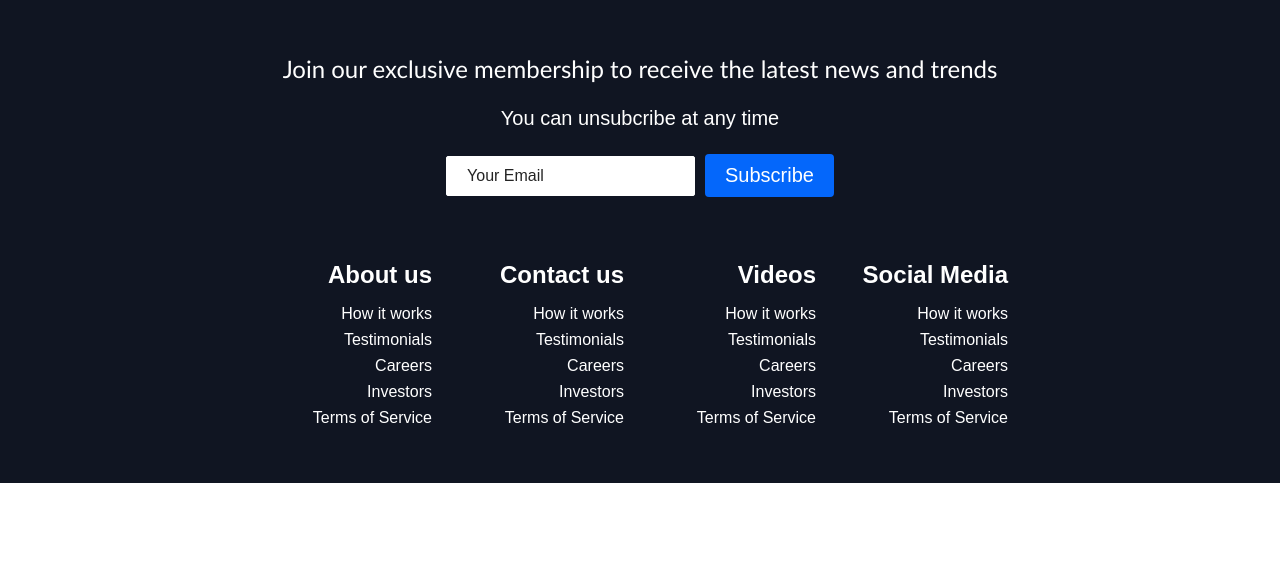
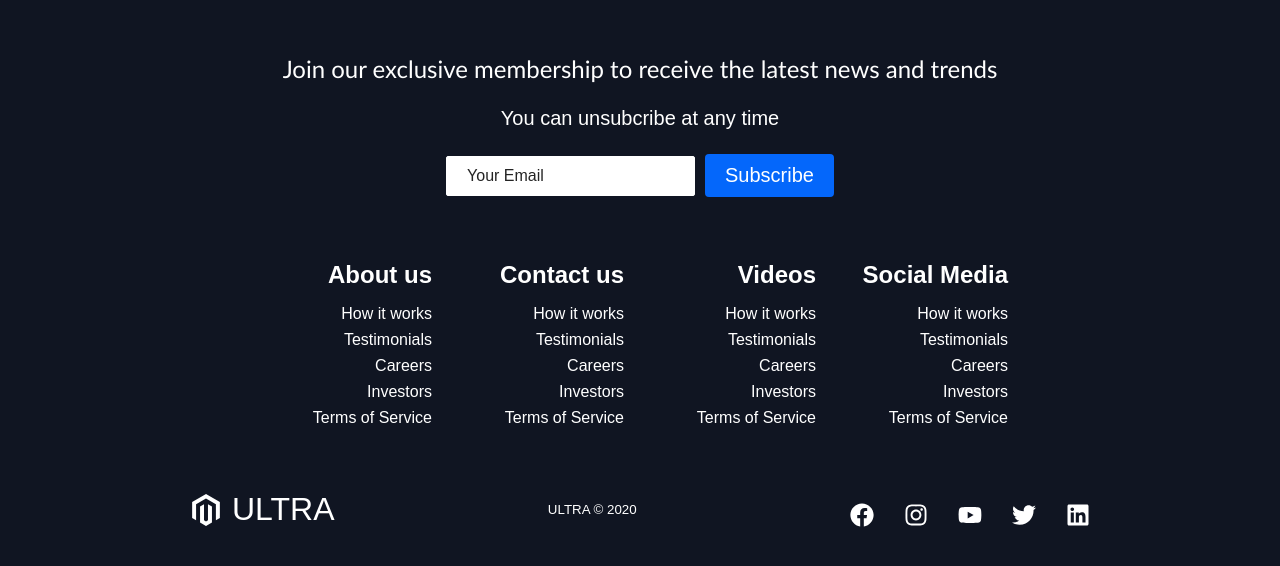
Before and after one commit to hvoyka/react-ultra, a React (Create React App) app: page / in a window 1280 px wide. Shown: the part 3179-3745 px from the top of the page. Before the commit the page ends 3662 px from the top, so only its background shows below. Built offline with nearby package versions, Linux system fonts and the light colour scheme; the HTML template or start-up script is replaced by a standard one.

Commit message:
add social icons block in footer

```diff
--- a/src/components/Footer/Footer.elements.js
+++ b/src/components/Footer/Footer.elements.js
@@ -1,5 +1,6 @@
 import styled from 'styled-components';
 import {Link} from 'react-router-dom';
+import { FaMagento } from 'react-icons/fa';
 
 export const FooterContainer = styled.div`
   background-color: #101522;
@@ -108,3 +109,53 @@ export const FooterLink = styled(Link)`
     transition: 0.3s ease-out;
   }
 `;
+
+export const SocialMedia = styled.section`
+  max-width: 1000px;
+  width: 100%;
+`;
+
+export const SocialMediaWrap = styled.div`
+  display: flex;
+  justify-content: space-between;
+  align-items: center;
+  width: 90%;
+  max-width: 1000px;
+  margin: 40px auto 0 auto;
+
+  @media screen and (max-width: 820px){
+    flex-direction: column;
+  }
+`;
+
+export const SocialLogo = styled(Link)`
+  color: #fff;
+  justify-self: flex-start;
+  cursor: pointer;
+  text-decoration: none;
+  font-size: 2rem;
+  display: flex;
+  align-items: center;
+  margin-bottom: 16px;
+`;
+
+export const SocialIcon = styled(FaMagento)`
+  margin-right: 10px;
+`;
+
+export const WebsiteRight = styled.small`
+  color: #fff;
+  margin-bottom: 16px;
+`;
+
+export const SocialIcons = styled.div`
+  display: flex;
+  justify-content: space-between;
+  align-items: center;
+  width: 240px;
+`;
+
+export const SocialIconLink = styled.a`
+  color: #fff;
+  font-size: 24px;
+`;
--- a/src/components/Footer/Footer.js
+++ b/src/components/Footer/Footer.js
@@ -1,4 +1,5 @@
 import React from 'react';
+import {FaFacebook, FaInstagram, FaYoutube, FaTwitter, FaLinkedin} from 'react-icons/fa'
 import { Button } from '../../globalStyles';
 import { FooterContainer,
   FooterSubscription,
@@ -10,7 +11,14 @@ import { FooterContainer,
   FooterLinksWrapper,
   FooterLinkItems,
   FooterLinkTitle,
-  FooterLink
+  FooterLink,
+  SocialMedia,
+  SocialMediaWrap,
+  WebsiteRight,
+  SocialIcon,
+  SocialIconLink,
+  SocialLogo,
+  SocialIcons
 } from './Footer.elements';
 
 const Footer = () => {
@@ -62,6 +70,32 @@ const Footer = () => {
           </FooterLinkItems>
         </FooterLinksWrapper>
       </FooterLinksContainer>
+      <SocialMedia>
+        <SocialMediaWrap>
+          <SocialLogo to='/'>
+            <SocialIcon/>
+            ULTRA
+          </SocialLogo>
+          <WebsiteRight>ULTRA &copy; 2020</WebsiteRight>
+          <SocialIcons>
+            <SocialIconLink href='/' target='_blank' aria-labe='FaceBook'>
+              <FaFacebook/>
+            </SocialIconLink>
+            <SocialIconLink href='/' target='_blank' aria-labe='Instagram'>
+              <FaInstagram/>
+            </SocialIconLink>
+            <SocialIconLink href='/' target='_blank' aria-labe='Youtube'>
+              <FaYoutube/>
+            </SocialIconLink>
+            <SocialIconLink href='/' target='_blank' aria-labe='Twitter'>
+              <FaTwitter/>
+            </SocialIconLink>
+            <SocialIconLink href='/' target='_blank' aria-labe='LinkedIn'>
+              <FaLinkedin/>
+            </SocialIconLink>
+          </SocialIcons>
+        </SocialMediaWrap>
+      </SocialMedia>
     </FooterContainer>
   )
 }
```
